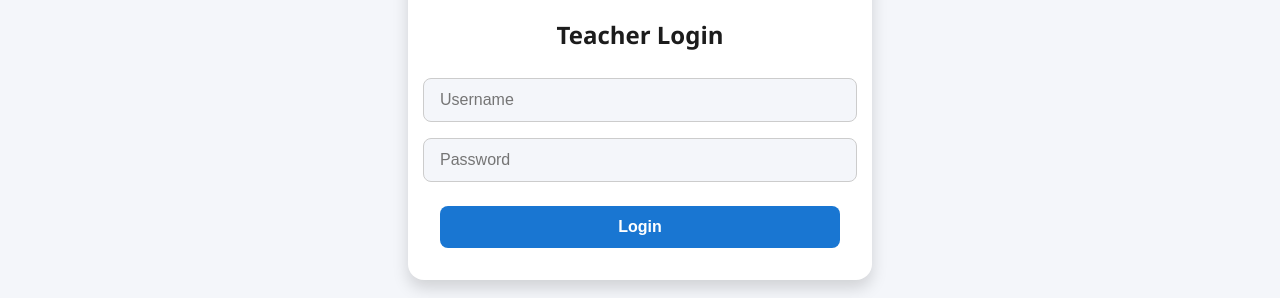
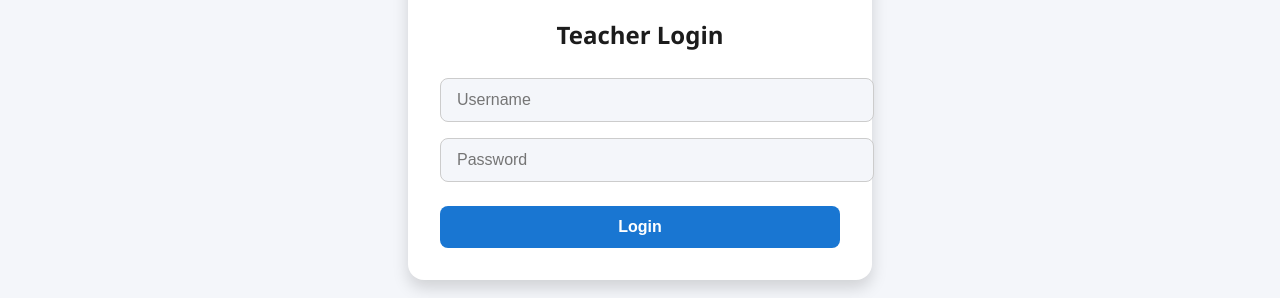
Before and after one commit to Mohammed-Aswath/CommunityPost, a React (Create React App) app in the folder client/: page /login in a window 1280 px wide. Shown: the part 356-654 px from the top of the page. Built offline with nearby package versions, Linux system fonts and the light colour scheme.

Commit message:
Fixed: bugs in login page and made description optional in post creation

```diff
--- a/client/src/LoginPage.js
+++ b/client/src/LoginPage.js
@@ -2,7 +2,7 @@ import React, { useState, useContext } from 'react';
 import { useNavigate } from 'react-router-dom';
 import { AuthContext } from './AuthContext';
 import { ThemeContext } from './ThemeContext';
-import './LoginPage.css'; // We'll define this next
+import './LoginPage.css';
 
 function LoginPage() {
   const [username, setUsername] = useState('');
@@ -11,7 +11,8 @@ function LoginPage() {
   const { darkMode } = useContext(ThemeContext);
   const navigate = useNavigate();
 
-  const handleSubmit = async () => {
+  const handleSubmit = async (e) => {
+    e.preventDefault(); // Prevent page reload
     if (!username || !password) {
       alert('Please fill in all fields');
       return;
@@ -37,12 +38,13 @@ function LoginPage() {
       <div className="login-box">
         <img
           src={darkMode
-            ? 'https://uxwing.com/wp-content/themes/uxwing/download/peoples-avatars/account-white-icon.png' // White login icon
-            : 'https://uxwing.com/wp-content/themes/uxwing/download/peoples-avatars/account-icon.png'} // Dark mode login icon
+            ? 'https://uxwing.com/wp-content/themes/uxwing/download/peoples-avatars/account-white-icon.png'
+            : 'https://uxwing.com/wp-content/themes/uxwing/download/peoples-avatars/account-icon.png'}
           alt="Login"
           className="login-logo"
         />
         <h2>Teacher Login</h2>
+        <form onSubmit={handleSubmit}>
           <input
             placeholder="Username"
             value={username}
@@ -54,7 +56,8 @@ function LoginPage() {
             value={password}
             onChange={e => setPassword(e.target.value)}
           />
-        <button onClick={handleSubmit}>Login</button>
+          <button type="submit">Login</button>
+        </form>
       </div>
     </div>
   );
--- a/client/src/PostPage.js
+++ b/client/src/PostPage.js
@@ -38,7 +38,7 @@ function PostPage() {
   };
 
   const handleSubmit = async () => {
-    if (!title || !description || !url || !domain) {
+    if (!title || !url || !domain) {
       alert("Please fill all fields");
       return;
     }
```
Lines whose indentation alone changed are shown as unchanged.
